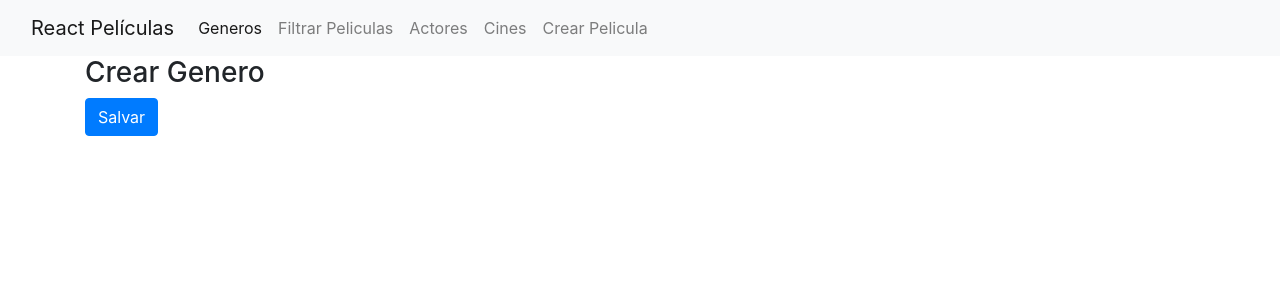
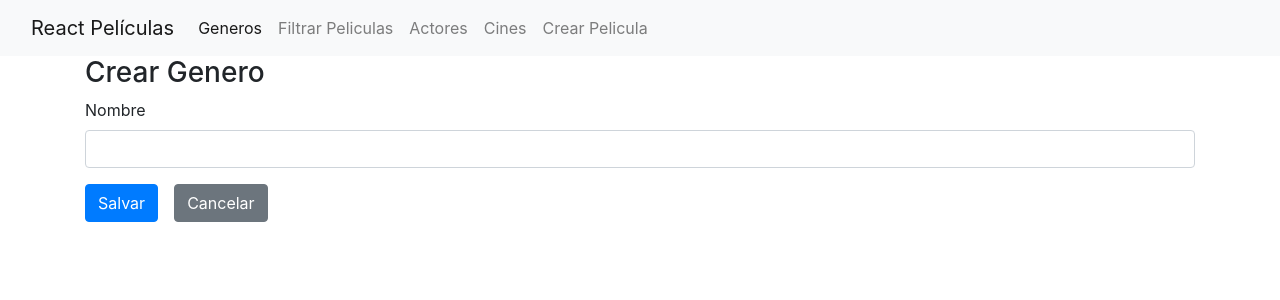
Before and after one commit to LuisEmmanuelAguilar/react-peliculas, a React (Create React App) app: page /generos/crear in a window 1280 px wide. Shown: the top 300 px of the page. Built offline with nearby package versions, Linux system fonts and the light colour scheme.

Commit message:
Bulding up form for create genre

```diff
--- a/src/generos/CrearGenero.tsx
+++ b/src/generos/CrearGenero.tsx
@@ -1,13 +1,31 @@
-import { useHistory } from "react-router-dom"
+import { Link, useHistory } from "react-router-dom"
 import Button from "../utils/Button";
+import { Field, Form, Formik } from "formik";
 
 export default function CrearGenero(){
 
-    const history = useHistory();
+    //const history = useHistory();
     return(
         <>
         <h3>Crear Genero</h3>
-        <Button onClick={ () => history.push('/generos')}>Salvar</Button>
+        <Formik initialValues={{ nombre: ''}}
+                onSubmit={values => {
+                    console.log(values);
+                }}
+        >
+            <Form>
+                <div className="form-group">
+                    <label htmlFor="nombre">Nombre</label>
+                    <Field name="nombre" className="form-control"></Field>
+                </div>
+
+                <Button type="submit">Salvar</Button>
+                <Link className="btn btn-secondary" to="/generos">Cancelar</Link>
+            </Form>
+
+
+        </Formik>
+
         </>
     )
 }
--- a/src/index.css
+++ b/src/index.css
@@ -15,3 +15,7 @@
 .rojo {
   color: red;
 }
+
+form > a {
+  margin-left: 1rem;
+}
--- a/src/utils/Button.tsx
+++ b/src/utils/Button.tsx
@@ -3,13 +3,19 @@
 export default function Button(props: buttonProps){
     return (
         <button
-            type="button"
+            type={props.type}
             className="btn btn-primary"
-            onClick={props.onClick}>{props.children}</button>
+            onClick={props.onClick}
+            >{props.children}</button>
     )
 }
 
 interface buttonProps{
     children: ReactNode;
-    onClick(): void;
+    onClick?(): void;
+    type: "button" | "submit"
 }
+
+Button.defaultProps = {
+    type: "button"
+}
```
